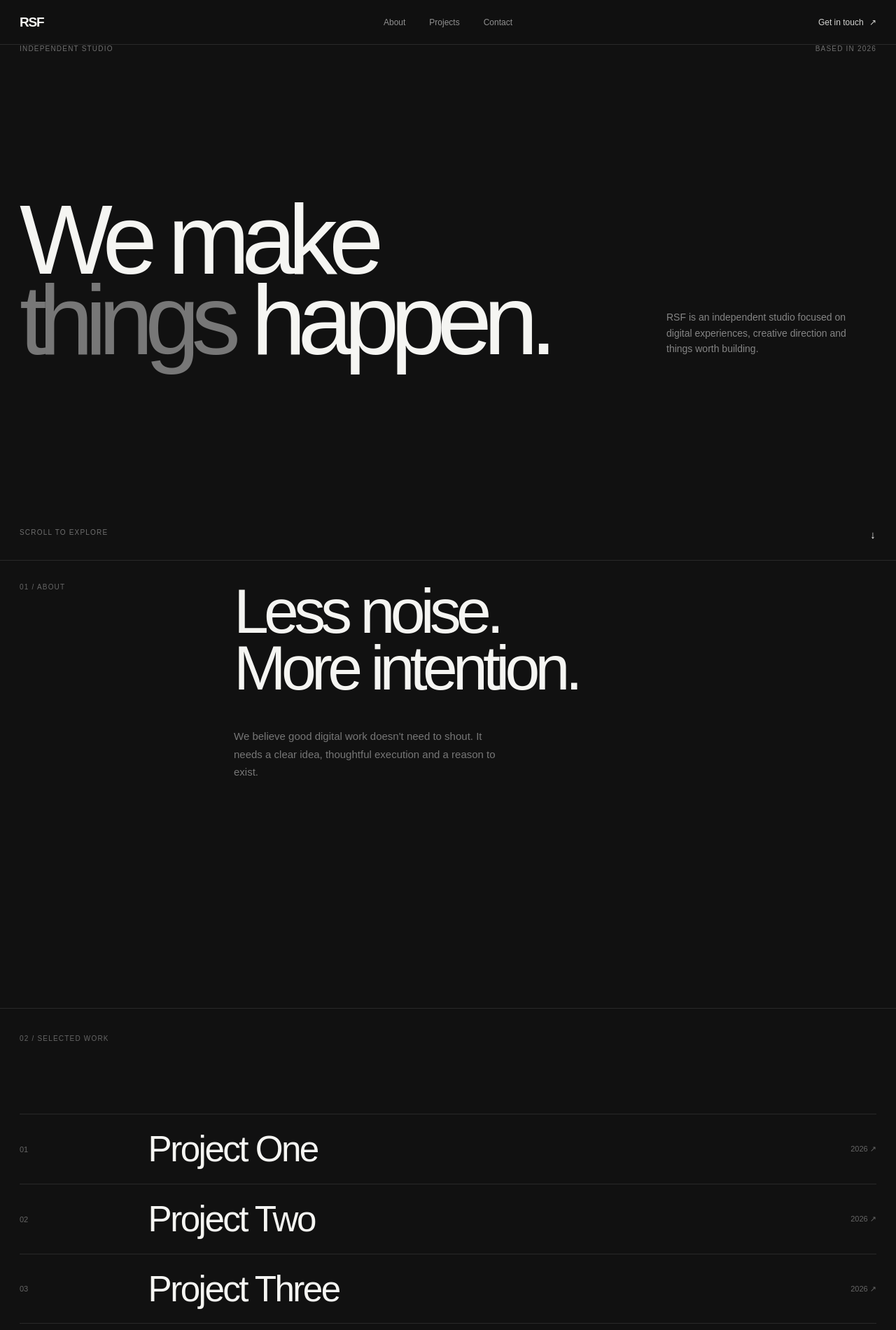
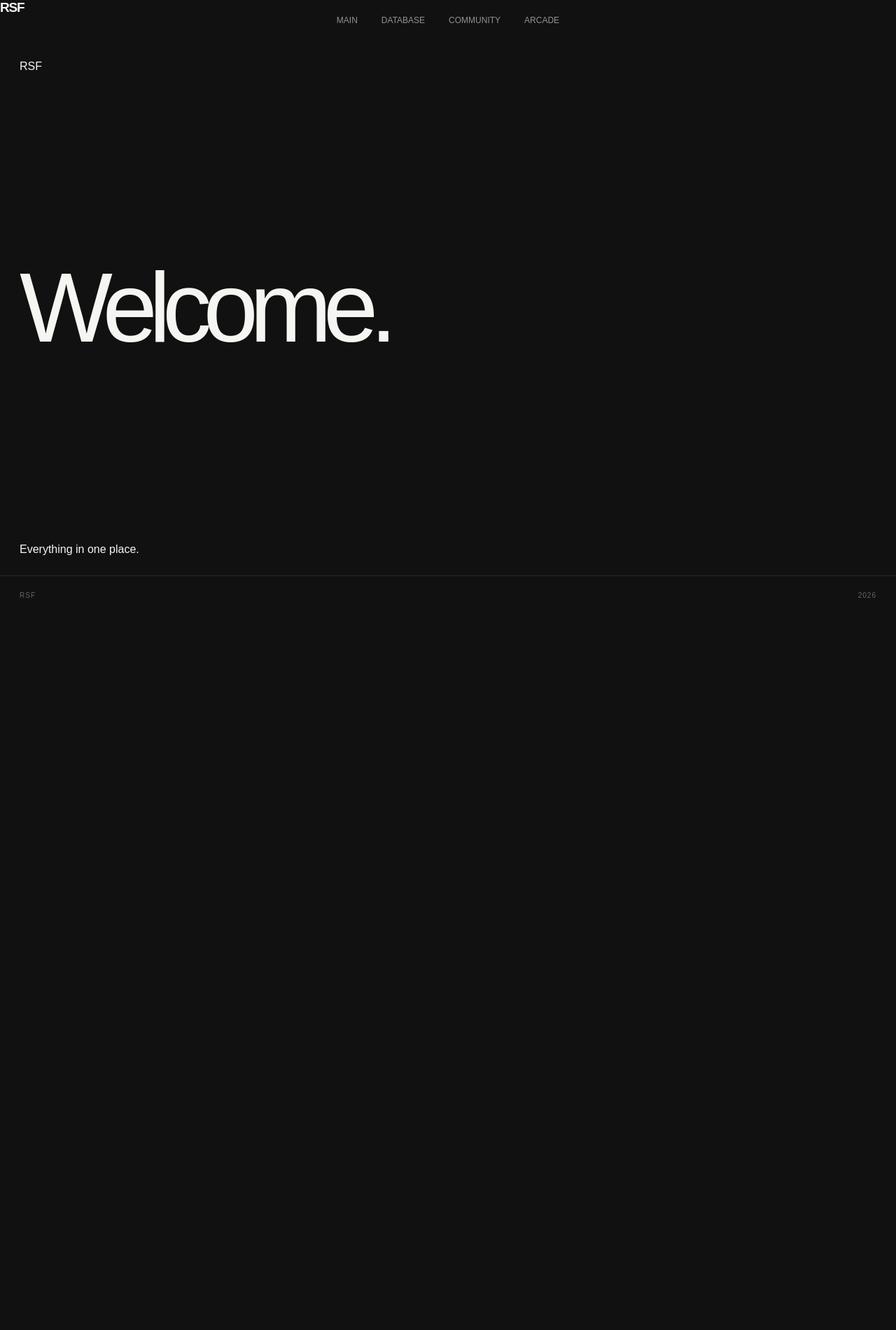
Before and after one commit to frbbb01/rsfnetwork, a plain HTML site: page index.html in a window 1280 px wide. Shown: the top 1900 px of the page at 70% size. After the commit the page ends 878 px from the top, so only its background shows below. Drawn offline with Linux system fonts and the light colour scheme.

Commit message:
Refactor index.html for SEO and structure
Updated the title and meta description for better SEO. Modified header and navigation structure for improved accessibility and usability.

```diff
--- a/index.html
+++ b/index.html
@@ -4,101 +4,47 @@
 <head>
   <meta charset="UTF-8">
   <meta name="viewport" content="width=device-width, initial-scale=1.0">
-  <title>RSF</title>
+  <meta name="description" content="RSF">
+  <title>RSF — Main</title>
   <link rel="stylesheet" href="style.css">
 </head>
+
 <body>
 
-  <header class="hotbar">
-    <a href="#" class="logo">RSF</a>
+  <header class="topbar">
+    <a href="/" class="logo">RSF</a>
 
-<nav>
-  <a href="#about">About</a>
-  <a href="#projects">Projects</a>
-  <a href="#contact">Contact</a>
+
+<nav class="navigation">
+  <a href="/" class="active">MAIN</a>
+  <a href="/database.html">DATABASE</a>
+  <a href="/community.html">COMMUNITY</a>
+  <a href="/arcade.html">ARCADE</a>
 </nav>
 
-<a href="#contact" class="contact">Get in touch <span>↗</span></a>
 
   </header>
 
-  <main>
+  <main class="home">
     <section class="hero">
-      <div class="hero-top">
-        <span>Independent studio</span>
-        <span>Based in 2026</span>
-      </div>
+      <span class="eyebrow">RSF</span>
 
-  <div class="hero-main">
-    <h1>We make<br><em>things</em> happen.</h1>
 
-    <p>
-      RSF is an independent studio focused on digital experiences,
-      creative direction and things worth building.
-    </p>
-  </div>
+  <h1>
+    Welcome.
+  </h1>
 
-  <div class="hero-bottom">
-    <span>Scroll to explore</span>
-    <span class="arrow">↓</span>
-  </div>
+  <p>
+    Everything in one place.
+  </p>
 </section>
 
-<section class="intro" id="about">
-  <span class="label">01 / About</span>
-
-  <div>
-    <h2>Less noise.<br>More intention.</h2>
-
-    <p>
-      We believe good digital work doesn't need to shout.
-      It needs a clear idea, thoughtful execution and a reason
-      to exist.
-    </p>
-  </div>
-</section>
-
-<section class="projects" id="projects">
-  <span class="label">02 / Selected work</span>
-
-  <div class="project-list">
-    <a href="#" class="project">
-      <span>01</span>
-      <strong>Project One</strong>
-      <span>2026 ↗</span>
-    </a>
-
-    <a href="#" class="project">
-      <span>02</span>
-      <strong>Project Two</strong>
-      <span>2026 ↗</span>
-    </a>
-
-    <a href="#" class="project">
-      <span>03</span>
-      <strong>Project Three</strong>
-      <span>2026 ↗</span>
-    </a>
-  </div>
-</section>
-
-<section class="contact-section" id="contact">
-  <span class="label">03 / Contact</span>
-
-  <div>
-    <h2>Have something<br>in mind?</h2>
-
-    <a href="mailto:hello@example.com">
-      hello@example.com ↗
-    </a>
-  </div>
-</section>
 
   </main>
 
   <footer>
     <span>RSF</span>
-    <span>© 2026</span>
+    <span>2026</span>
   </footer>
 
 </body>
```
